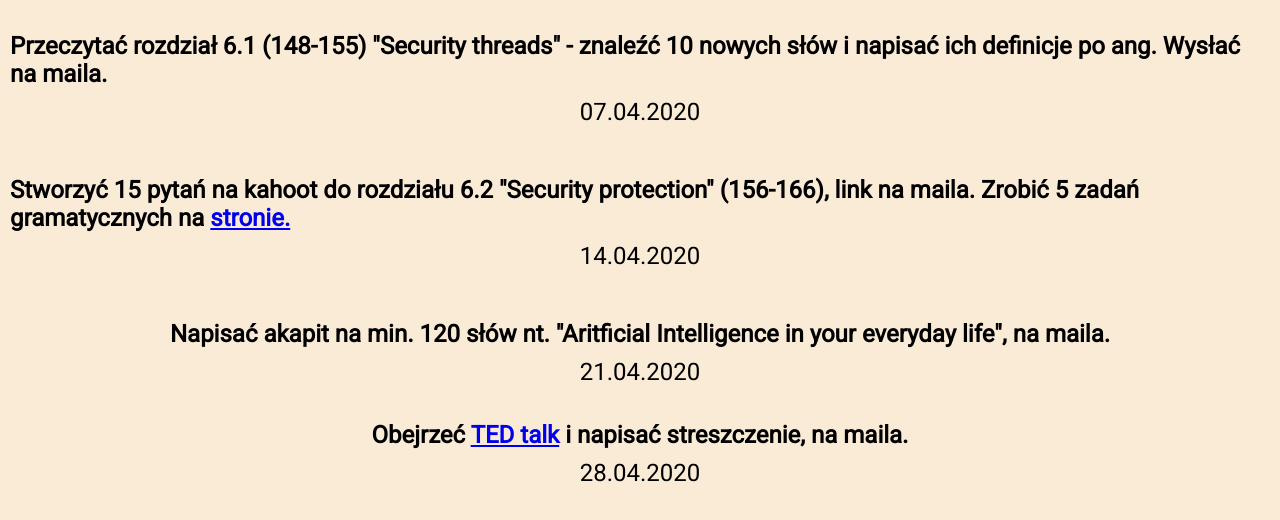
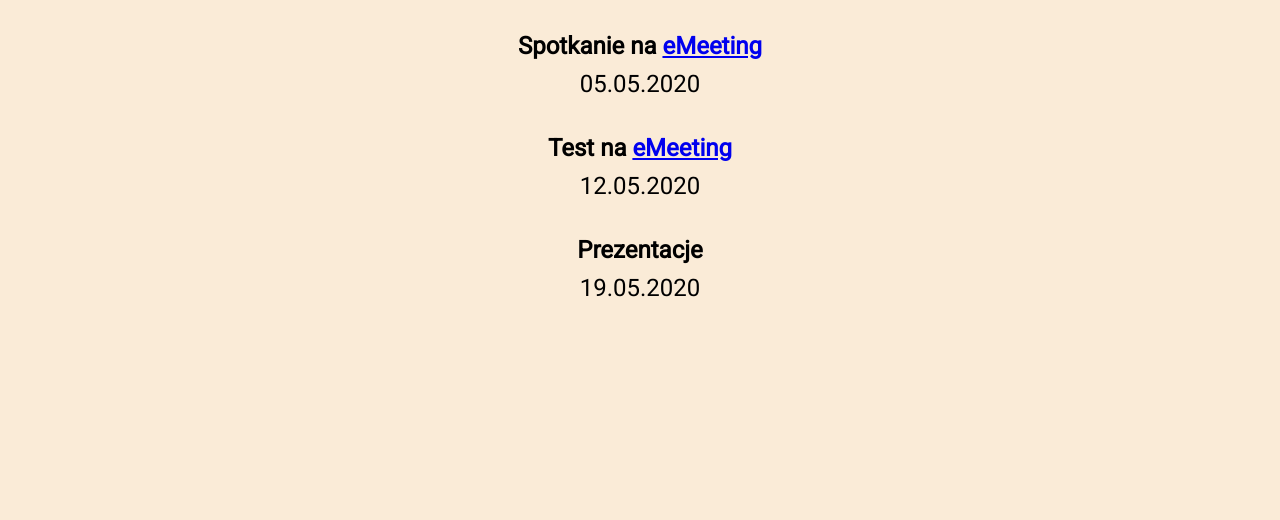
Before and after one commit to Domikado5/todo, a plain HTML site: page eng.html in a window 1280 px wide. Shown: the part 154-674 px from the top of the page. Drawn offline with Linux system fonts and the light colour scheme.

Commit message:
Update 02.05

```diff
--- a/eng.html
+++ b/eng.html
@@ -12,20 +12,16 @@
     <h1>EMAIL: <b>anna.martynow@put.poznan.pl</b></h1>
     <h1>Lista zadań:</h1>
     <div class="task">
-        <h2>Przeczytać rozdział 6.1 (148-155) "Security threads" - znaleźć 10 nowych słów i napisać ich definicje po ang. Wysłać na maila.</h2>
-        <div class="deadline">07.04.2020</div>
+        <h2>Spotkanie na <a href="https://emeeting.put.poznan.pl/eMeeting/ann-6dp-rye">eMeeting</a></h2>
+        <div class="deadline">05.05.2020</div>
     </div>
     <div class="task">
-        <h2>Stworzyć 15 pytań na kahoot do rozdziału 6.2 "Security protection" (156-166), link na maila. Zrobić 5 zadań gramatycznych na <a href="https://learnenglish.britishcouncil.org/grammar/beginner-to-pre-intermediate">stronie.</a></h2>
-        <div class="deadline">14.04.2020</div>
+        <h2>Test na <a href="https://emeeting.put.poznan.pl/eMeeting/ann-6dp-rye">eMeeting</a></h2>
+        <div class="deadline">12.05.2020</div>
     </div>
     <div class="task">
-        <h2>Napisać akapit na min. 120 słów nt. "Aritficial Intelligence in your everyday life", na maila.</h2>
-        <div class="deadline">21.04.2020</div>
-    </div>
-    <div class="task">
-        <h2>Obejrzeć <a href="https://www.ted.com/talks/mikko_hypponen_fighting_viruses_defending_the_net?language=en">TED talk</a> i napisać streszczenie, na maila.</h2>
-        <div class="deadline">28.04.2020</div>
+        <h2>Prezentacje</h2>
+        <div class="deadline">19.05.2020</div>
     </div>
     <script src="./script.js"></script>
 </body>
```
